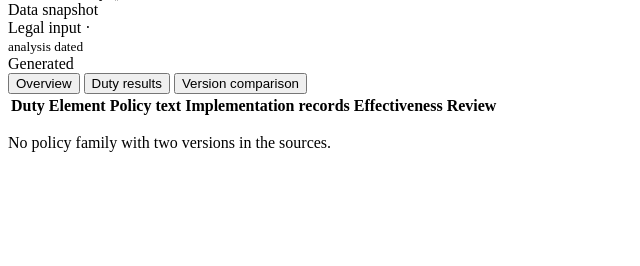
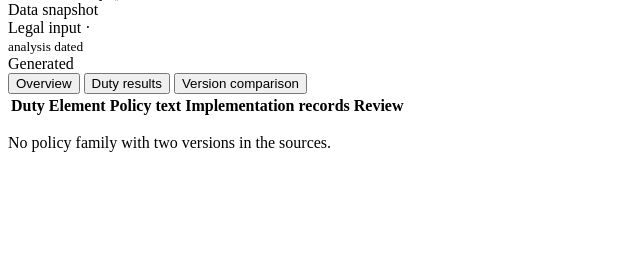
Before and after one commit to Avadhoot05/policy_mapping, a Python web app: template mapper/templates/report.html in a window 1280 px wide. Shown: the part 133-399 px from the top of the page, without its empty margins (0-640 px from the left). Run offline with Jinja, Linux system fonts and the light colour scheme; the template is opened without the code that fills it, so the values that code supplies are empty.

Commit message:
Remove Effectiveness column

```diff
--- a/mapper/templates/report_overview.html
+++ b/mapper/templates/report_overview.html
@@ -1,8 +1,8 @@
-{# Overview tab: one row per duty element. Policy text, records, effectiveness and review stay separate columns. #}
+{# Overview tab: one row per duty element. Policy text, records and review stay separate columns. #}
 {% from "_macros.html" import badge, chip, flag_chips %}
 <table>
   <tr>
-    <th>Duty</th><th>Element</th><th>Policy text</th><th>Implementation records</th><th>Effectiveness</th><th>Review</th>
+    <th>Duty</th><th>Element</th><th>Policy text</th><th>Implementation records</th><th>Review</th>
   </tr>
 {% for du in duties %}
   {% for el in du.elements %}
@@ -16,7 +16,6 @@
       {{ badge(el.implementation.short, IMPL_CLASS[el.implementation.state]) }}
       {% if el.implementation.overdue_records %}{{ chip(el.implementation.overdue_records ~ " overdue") }}{% endif %}
     </td>
-    <td><small>{{ el.effectiveness.short }}</small></td>
     <td class="ovrev" data-key="{{ du.duty_id }}/{{ el.id }}"><small class="muted">not reviewed</small></td>
   </tr>
   {% endfor %}
```
